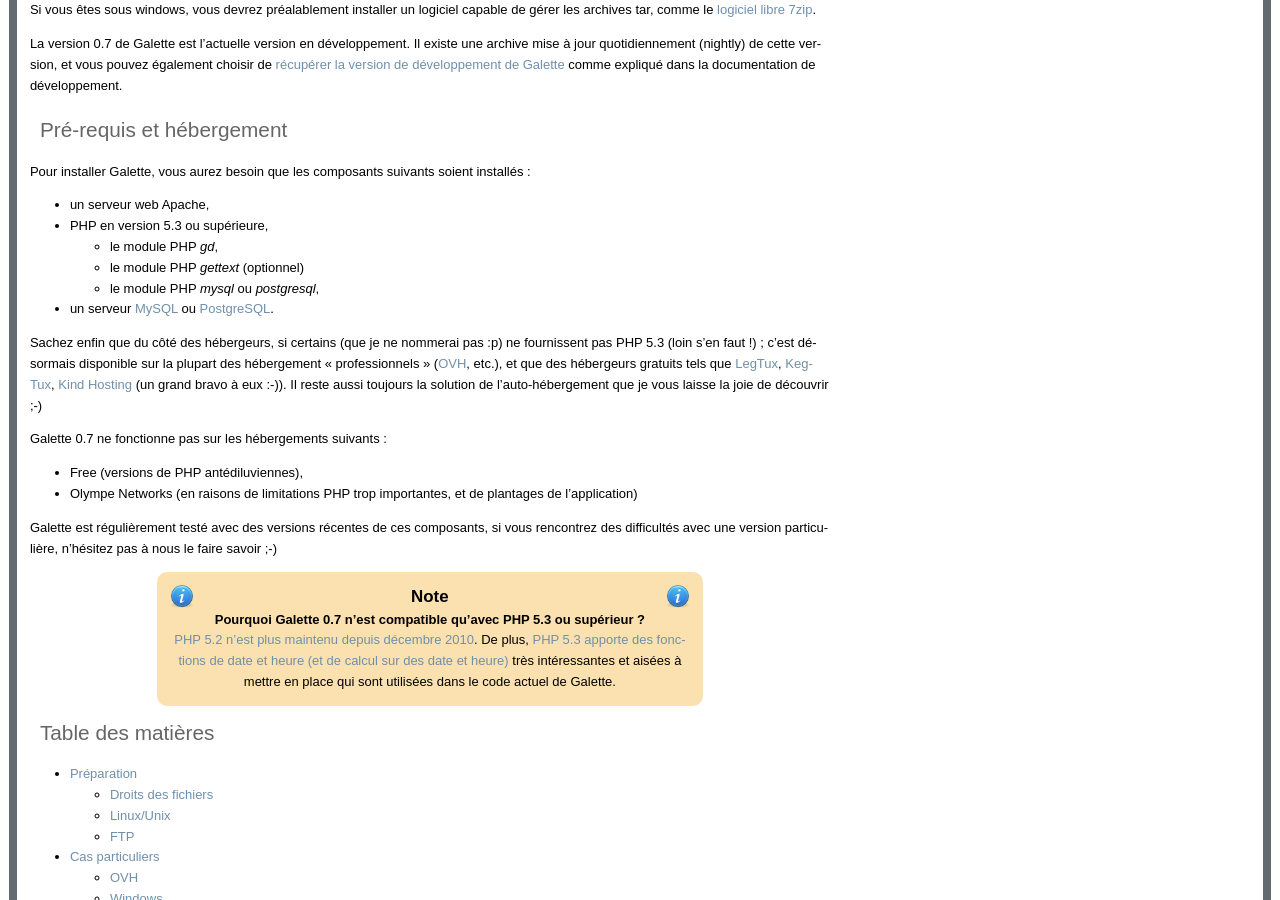
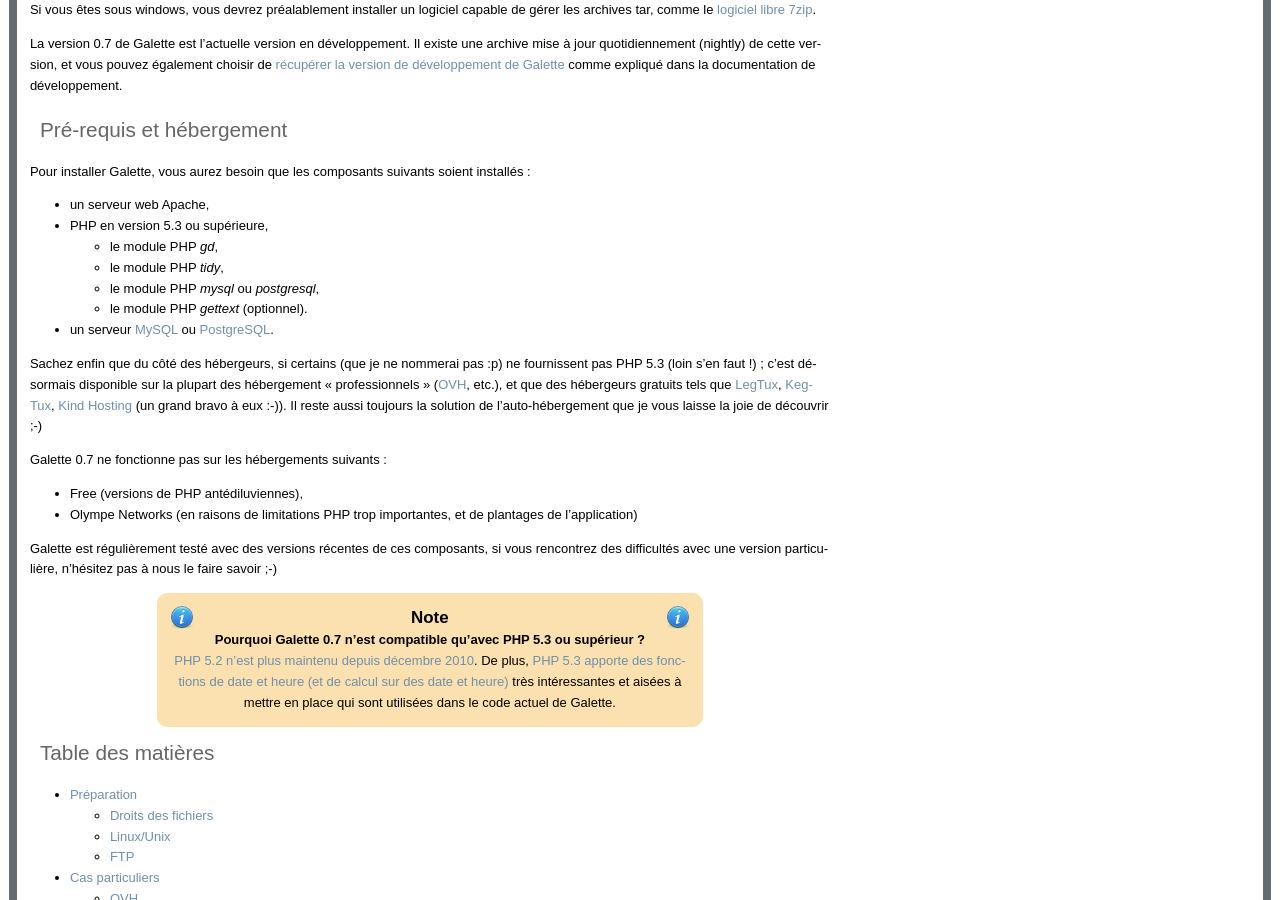
Before and after one commit to galette/galettedoc, a Sphinx documentation site: the page built from source/installation/index.rst, in a window 1280 px wide and 900 px high, scrolled down 484 px. Built offline with Sphinx 7.4.7, drawn with Linux system fonts in a browser that asks for light colours.

Commit message:
Tidy est requis

```diff
--- a/source/installation/index.rst
+++ b/source/installation/index.rst
@@ -33,8 +33,9 @@
 * PHP en version 5.3 ou supérieure,
 
   * le module PHP `gd`,
-  * le module PHP `gettext` (optionnel)
+  * le module PHP `tidy`,
   * le module PHP `mysql` ou `postgresql`,
+  * le module PHP `gettext` (optionnel).
 
 * un serveur `MySQL <http://mysql.com>`_ ou `PostgreSQL <http://postgresql.org>`_.
 
```
